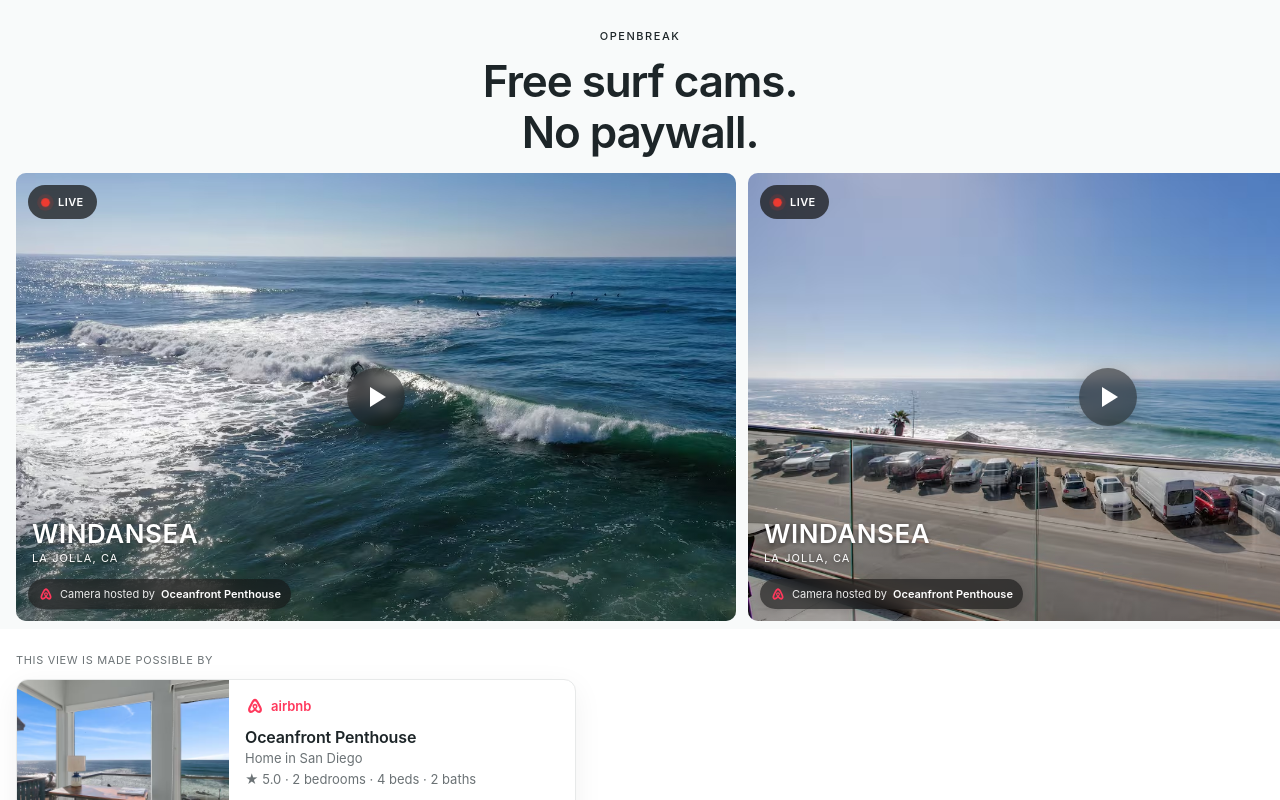
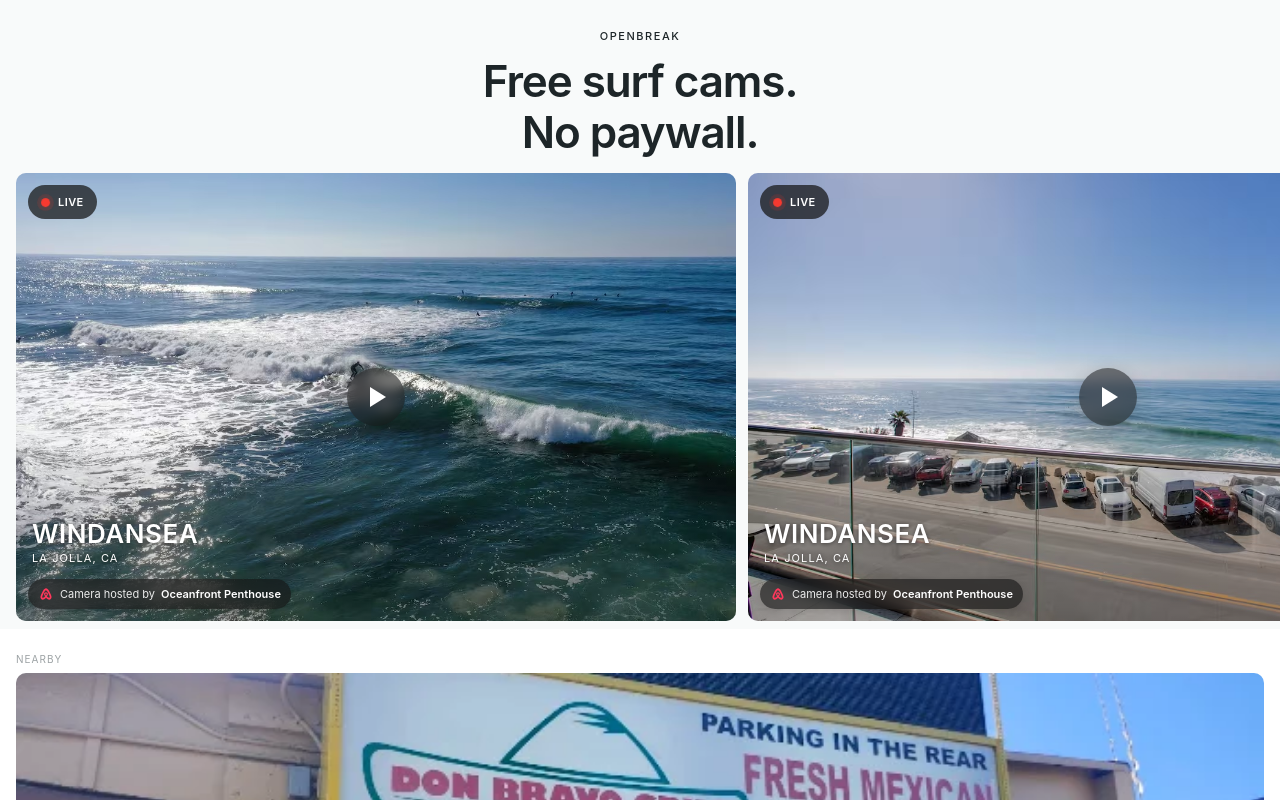
Before and after one commit to ryan-devenish/openbreak, a React (Vite) app: page / in a window 1280 px wide. Shown: the top 800 px of the page. Built offline with nearby package versions, Linux system fonts and the light colour scheme.

Commit message:
Remove standalone Airbnb listing card

```diff
--- a/src/App.tsx
+++ b/src/App.tsx
@@ -1,6 +1,5 @@
 import { useState } from 'react';
 import CameraHero from './components/CameraHero';
-import HostAttribution from './components/HostAttribution';
 import LocalSponsor from './components/LocalSponsor';
 import NetworkGrowth from './components/NetworkGrowth';
 import NominateSheet from './components/NominateSheet';
@@ -40,7 +39,6 @@ export default function App() {
 
       <div className="page-content">
         <div className="info-band">
-          <HostAttribution />
           <LocalSponsor />
         </div>
         <NetworkGrowth onAction={setSheet} />
```
